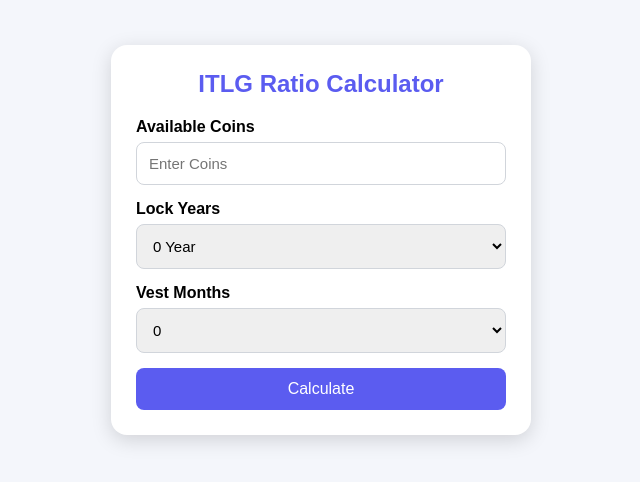
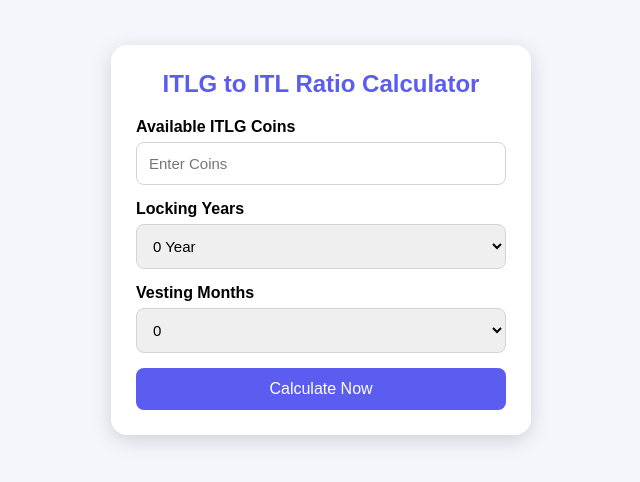
Before and after one commit to chintuboga/Itl, a plain HTML site: page index.html in a window 1280 px wide. Shown: the part 160-642 px from the top of the page, without its empty margins (319-959 px from the left). Drawn offline with Linux system fonts and the light colour scheme.

Commit message:
Update index.html

```diff
--- a/index.html
+++ b/index.html
@@ -3,21 +3,21 @@
 <head>
     <meta charset="UTF-8">
     <meta name="viewport" content="width=device-width, initial-scale=1.0">
-    <title>ITLG Ratio Calculator</title>
+    <title>ITLG : ITL Ratio Calculator</title>
     <link rel="stylesheet" href="style.css">
 </head>
 <body>
 
 <div class="container">
-    <h2>ITLG Ratio Calculator</h2>
+    <h2>ITLG to ITL Ratio Calculator</h2>
 
     <div class="input-group">
-        <label>Available Coins</label>
+        <label>Available ITLG Coins</label>
         <input type="number" id="coins" placeholder="Enter Coins">
     </div>
 
     <div class="input-group">
-        <label>Lock Years</label>
+        <label>Locking Years</label>
         <select id="year">
             <option value="0">0 Year</option>
             <option value="1">1 Year</option>
@@ -29,7 +29,7 @@
     </div>
 
     <div class="input-group">
-        <label>Vest Months</label>
+        <label>Vesting Months</label>
         <select id="months">
             <option value="0">0</option>
             <option value="12">12</option>
@@ -45,12 +45,12 @@
         </select>
     </div>
 
-    <button onclick="calculate()">Calculate</button>
+    <button onclick="calculate()">Calculate Now</button>
 
     <div class="result" id="result">
         <p><strong>Ratio:</strong> 1 : <span id="ratio"></span></p>
-        <p><strong>Monthly Coins:</strong> <span id="monthly"></span></p>
-        <p><strong>Total Coins:</strong> <span id="total"></span></p>
+        <p><strong>Monthly ITL:</strong> <span id="monthly"></span></p>
+        <p><strong>Total ITL:</strong> <span id="total"></span></p>
     </div>
 </div>
 
```
